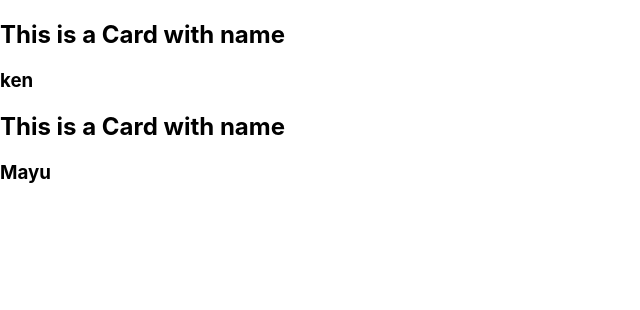
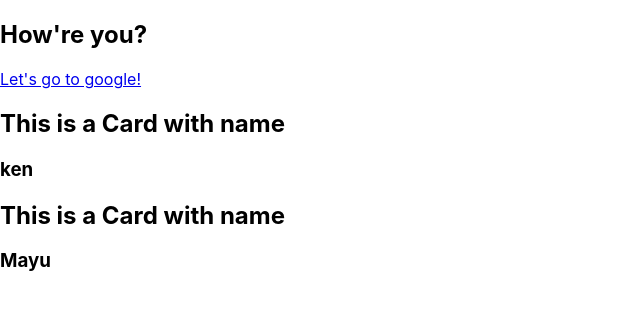
Before and after one commit to YouMinTW/react-tutorial, a React (Create React App) app: page / in a window 1280 px wide. Shown: the top 310 px of the page, without its empty margins (0-640 px from the left). Built offline with nearby package versions, Linux system fonts and the light colour scheme.

Commit message:
Card with Link (如果我不想要div 呢？ 試著刪除外層的div看看)

```diff
--- a/src/App.js
+++ b/src/App.js
@@ -1,11 +1,13 @@
 import React from 'react';
 import Card from './Card'
+import CardWithLink from './CardWithLink';
 // 來寫個從外部引進的元件吧!
 // 再來寫個含有 h2 (how're you), a (let's google導去google)的元件吧
 
 function App() {
   return (
     <div className="App">
+      <CardWithLink />
       <Card name='ken'></Card>
       <Card name='Mayu'></Card>
     </div>
--- /dev/null
+++ b/src/CardWithLink.js
@@ -0,0 +1,11 @@
+import React from 'react'
+
+const CardWithLink = () => {
+  // 如果我不想要div 呢？ 試著刪除外層的div看看
+  return (
+  <div>
+    <h2>How're you?</h2>
+    <a href="https://www.google.com" target="_blank">Let's go to google!</a>
+  </div>)
+}
+export default CardWithLink
```
